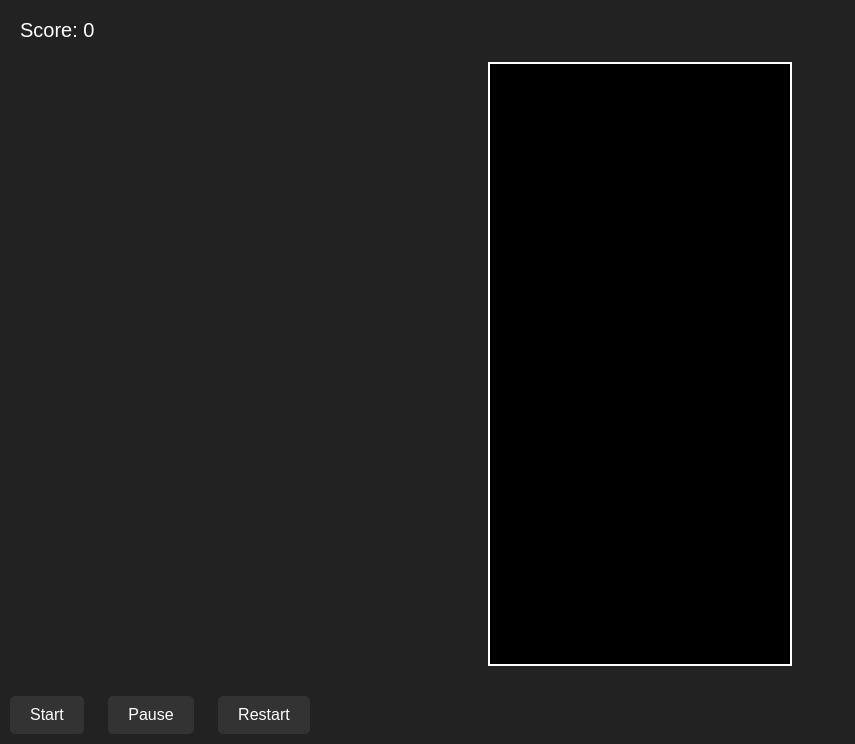
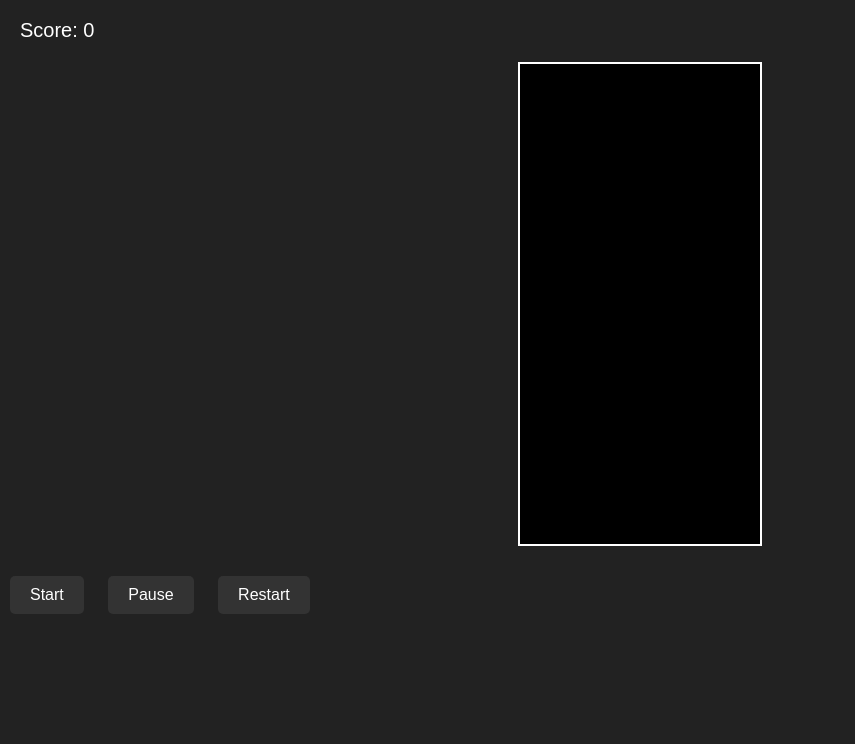
Before and after one commit to Reith19/Gaming, a plain HTML site: page game.html in a window 1280 px wide. Shown: the part 61-805 px from the top of the page, without its empty margins (0-855 px from the left). Drawn offline with Linux system fonts and the light colour scheme.

Commit message:
Update styles.css

```diff
--- a/styles.css
+++ b/styles.css
@@ -10,6 +10,10 @@ body {
 .gamehub-container {
     text-align: center;
     margin-top: 50px;
+    max-width: 400px; /* Limit the maximum width of the game area */
+    margin-left: auto;
+    margin-right: auto;
+    width: 100%;
 }
 
 #tetris {
@@ -17,9 +21,9 @@ body {
     background-color: #000;
     margin: 20px auto;
     display: block;
-    max-width: 300px; /* Reduced the canvas size */
-    width: 100%;
-    height: auto;
+    width: 100%; /* Make the canvas take 100% width within the container */
+    max-width: 240px; /* Set the maximum width of the canvas to 240px */
+    height: auto;  /* Automatically scale the height based on width */
 }
 
 button {
@@ -42,7 +46,7 @@ button:hover {
     font-size: 20px;
 }
 
-/* Restored the normal layout of the home page */
+/* Restore the normal layout of the home page */
 .gamehub-container h1 {
     font-size: 32px;
     margin: 0;
```
